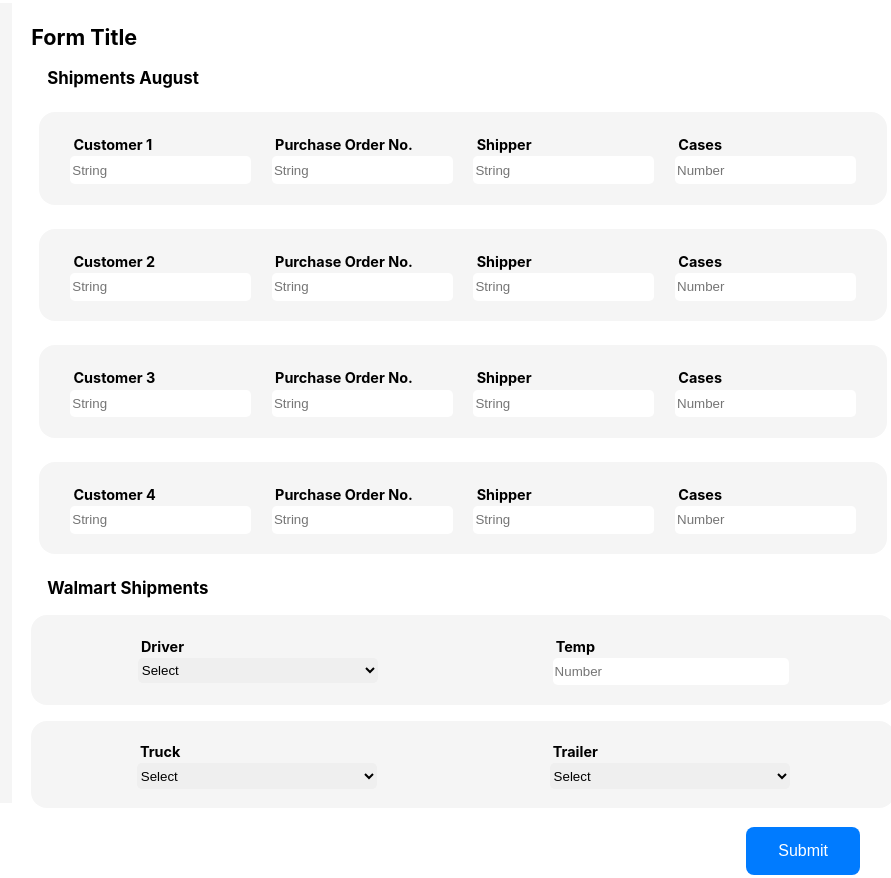
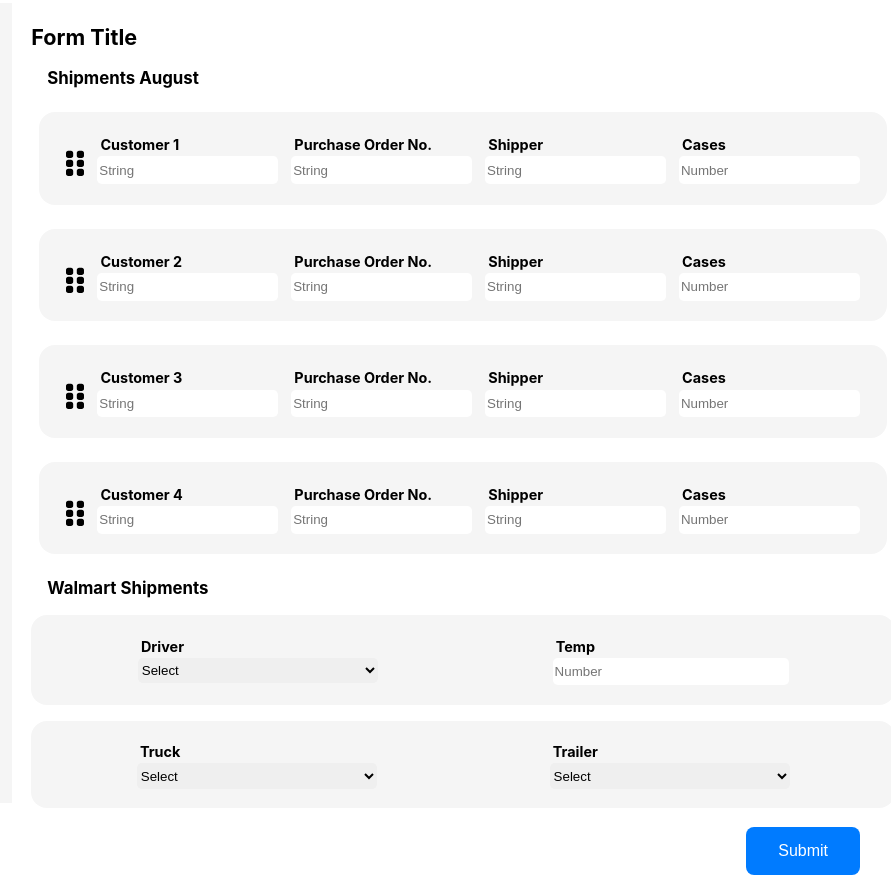
Before and after one commit to RiazCKhan/SR-front-end-test, a React (Create React App) app: page / in a window 1280 px wide. Shown: the whole page, without its empty margins (180-1071 px from the left). Built offline with nearby package versions, Linux system fonts and the light colour scheme.

Commit message:
add font awesome icon

```diff
--- a/src/components/PurchaseList.jsx
+++ b/src/components/PurchaseList.jsx
@@ -88,7 +88,7 @@ export default function PurchaseList(props) {
                 return (
                   <Draggable key={order.id} draggableId={order.id} index={index}>
                     {(provided) => (
-                      <li {...provided.draggableProps} {...provided.dragHandleProps} ref={provided.innerRef} className='purchase-card'>
+                      <li {...provided.draggableProps} {...provided.dragHandleProps} ref={provided.innerRef} className='purchase-card'> <FontAwesomeIcon icon={faGripVertical} size={"2x"} />
                         <article>
                           <div>{order.list[0]['name']}</div>
                           <input
```
